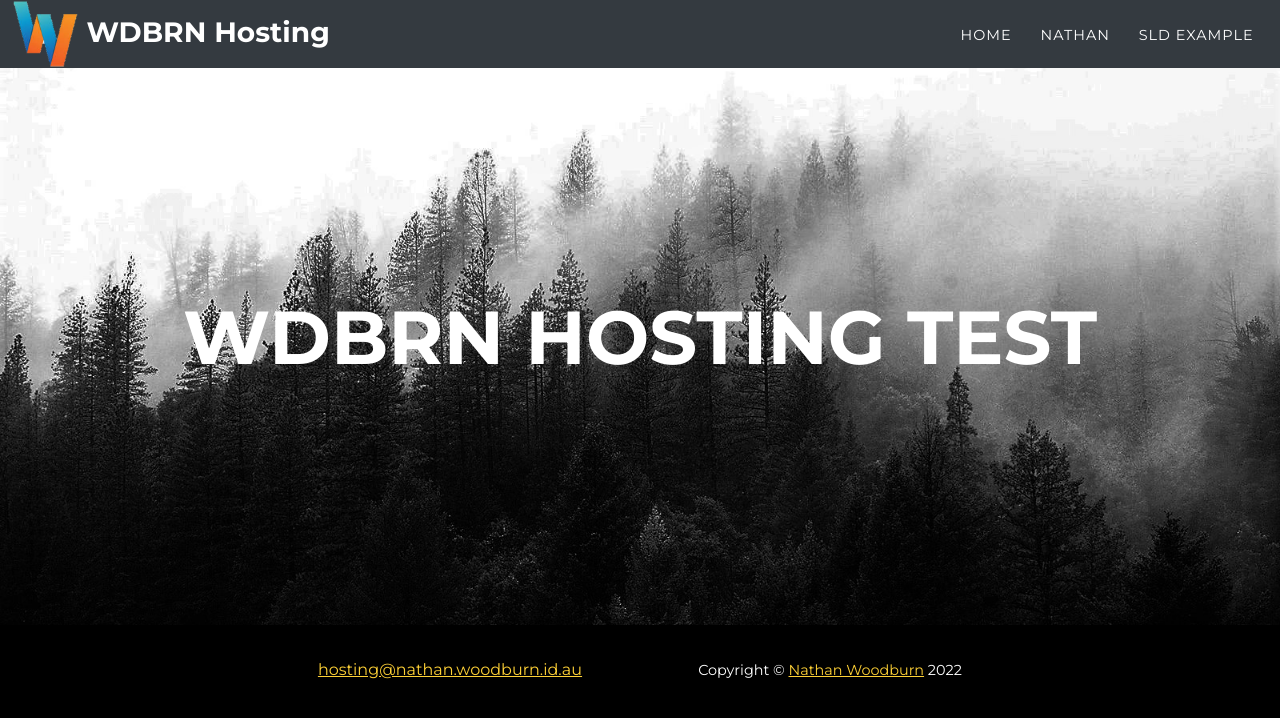
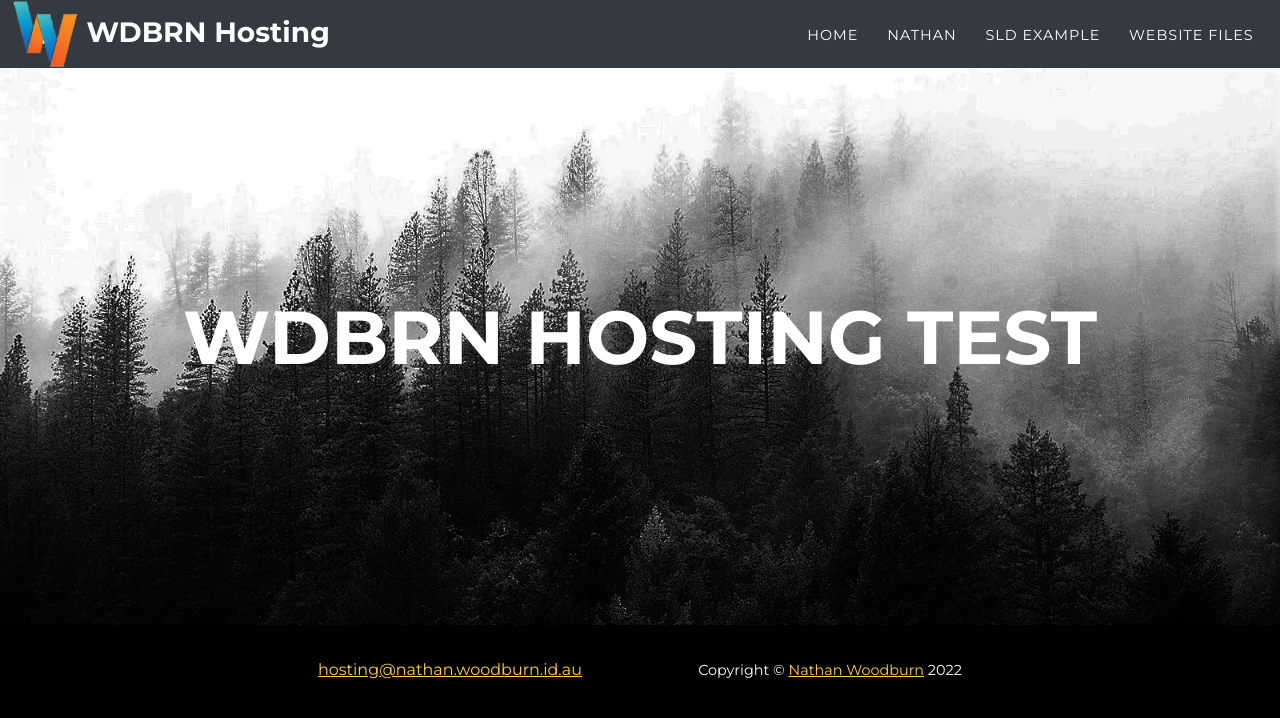
Before and after one commit to Nathanwoodburn/pqlr, a plain HTML site: page index.html in a window 1280 px wide. Drawn offline with Linux system fonts and the light colour scheme.

Commit message:
Update index.html

```diff
--- a/index.html
+++ b/index.html
@@ -29,6 +29,7 @@
                     <li class="nav-item"><a class="nav-link" href="/" style="padding-left: 15px;">Home</a></li>
                     <li class="nav-item"><a class="nav-link" href="https://nathan.woodburn" target="_blank" style="padding-left: 15px;">Nathan</a></li>
                     <li class="nav-item"><a class="nav-link" href="https://sld.pqlr" target="_blank" style="padding-left: 15px;">SLD Example</a></li>
+                    <li class="nav-item"><a class="nav-link" href="https://github.com/Nathanwoodburn/pqlr" target="_blank" style="padding-left: 15px;">Website Files</a></li>
                 </ul>
             </div>
         </div>
```
